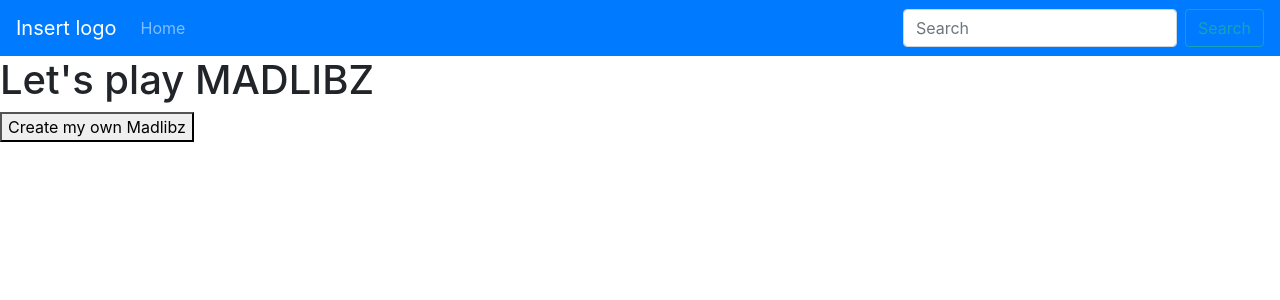
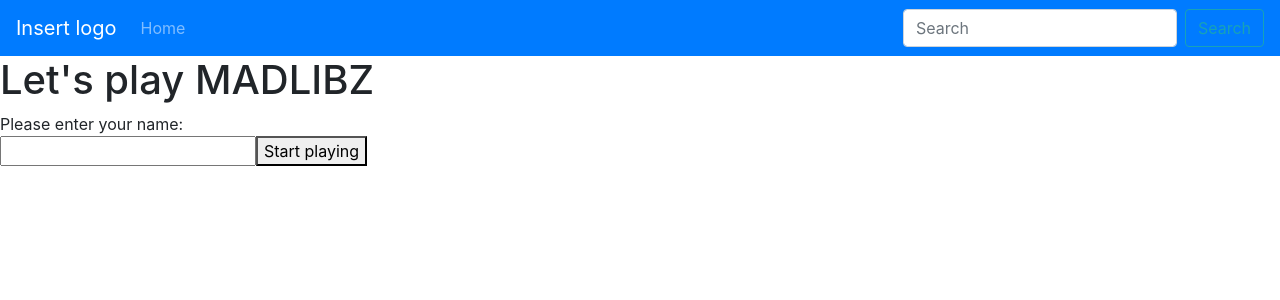
Before and after one commit to bossyPossum/project3_MADLIBS-TX, a React (Create React App) app: page / in a window 1280 px wide. Shown: the top 300 px of the page. Built offline with nearby package versions, Linux system fonts and the light colour scheme.

Commit message:
return axios

```diff
--- a/package.json
+++ b/package.json
@@ -6,6 +6,7 @@
     "@testing-library/jest-dom": "^4.2.4",
     "@testing-library/react": "^9.5.0",
     "@testing-library/user-event": "^7.2.1",
+    "axios": "^0.19.2",
     "react": "^16.13.1",
     "react-dom": "^16.13.1",
     "react-scripts": "3.4.1"
--- /dev/null
+++ b/src/components/Form.js
@@ -0,0 +1,28 @@
+
+import React, { Component } from 'react';
+import Madlibz from './utils';
+
+export default class MadlibzForm extends Component {
+    constructor() {
+      super();
+      this.state = {
+      };
+    }
+
+    componentDidMount() {
+      // const { template } = this.props.match.params;
+      console.log ('mounted');
+      Madlibz.getRandomMadlibTemplate().then(result => {
+        console.log ( result.data )
+        // this.setState({template: result.data});
+      });
+    }
+
+    render() {
+      return (
+        <div >
+          <h1> see if i can get API</h1>
+        </div>
+      )
+    }
+  }
--- a/src/components/Home.js
+++ b/src/components/Home.js
@@ -1,14 +1,23 @@
-import React from 'react';
+import React, { useState } from 'react';
 import { Link } from 'react-router-dom';
 import { Button } from 'react-bootstrap';
 
 export default () => {
+    const [playername, setPlayername] = useState('');
     return (
         <div className="home">
             <h1>Let's play MADLIBZ</h1>
-            <Link to="/create">
-                <button>Create my own Madlibz</button>
-            </Link>
+
+            <form>
+                <label>
+                    Please enter your name:
+                    <br></br>
+                    <input type="name" value={ playername } onChange={ (e) => setPlayername( e.target.value ) } />
+                </label>
+                <Link to="/select">
+                <button> Start playing </button>
+                </Link>
+            </form>
         </div>
     );
 };
--- /dev/null
+++ b/src/components/Select.js
@@ -0,0 +1,23 @@
+import React, { useState } from 'react';
+import { Link } from 'react-router-dom';
+
+export default () => {
+    const [playername, setPlayername] = useState('');
+    console.log( ' playername ', playername )
+    return (
+        <div class="select">
+            <h2>Select a Madlibz</h2>
+            <form>
+                <label>
+                    Templates:
+                </label>
+                <br></br>
+                <Link to="/form">
+                    <button>
+                        Form for this madlibz
+                    </button>
+                </Link>
+            </form>
+        </div>
+    );
+};
--- /dev/null
+++ b/src/components/utils.js
@@ -0,0 +1,9 @@
+import axios from 'axios';
+
+const Madlibz = {
+  getRandomMadlibTemplate() {
+    return axios.get(`https://madlibz-tx.herokuapp.com/api/random`);
+  },
+};
+
+export default Madlibz;
--- a/src/index.js
+++ b/src/index.js
@@ -10,6 +10,8 @@ import { HashRouter as Router, Route } from 'react-router-dom';
 
 import Home from './components/Home';
 import Create from './components/Create';
+import Select from './components/Select';
+import MadlibzForm from './components/Form';
 
 // Not a function: Routes
 const Routes = (
@@ -27,6 +29,8 @@ const Routes = (
       </Navbar>
         <Route exact path="/" component={ Home } />
         <Route exact path="/create" component={ Create } />
+        <Route exact path="/select" component={ Select } />
+        <Route exact path="/form" component={ MadlibzForm } />
     </div>
   </Router>
 );
```
Also changed, not shown: 1 other file (tests, documents, lock files or other folders).
